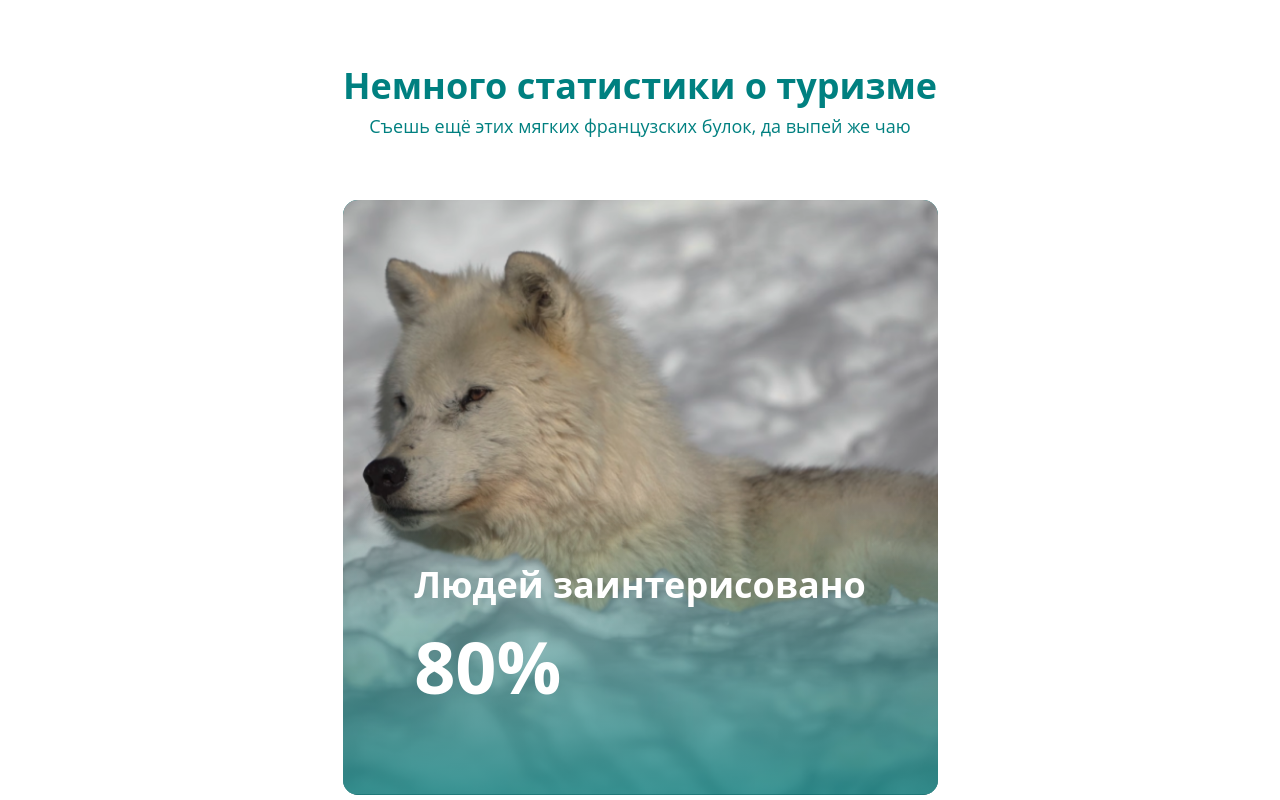
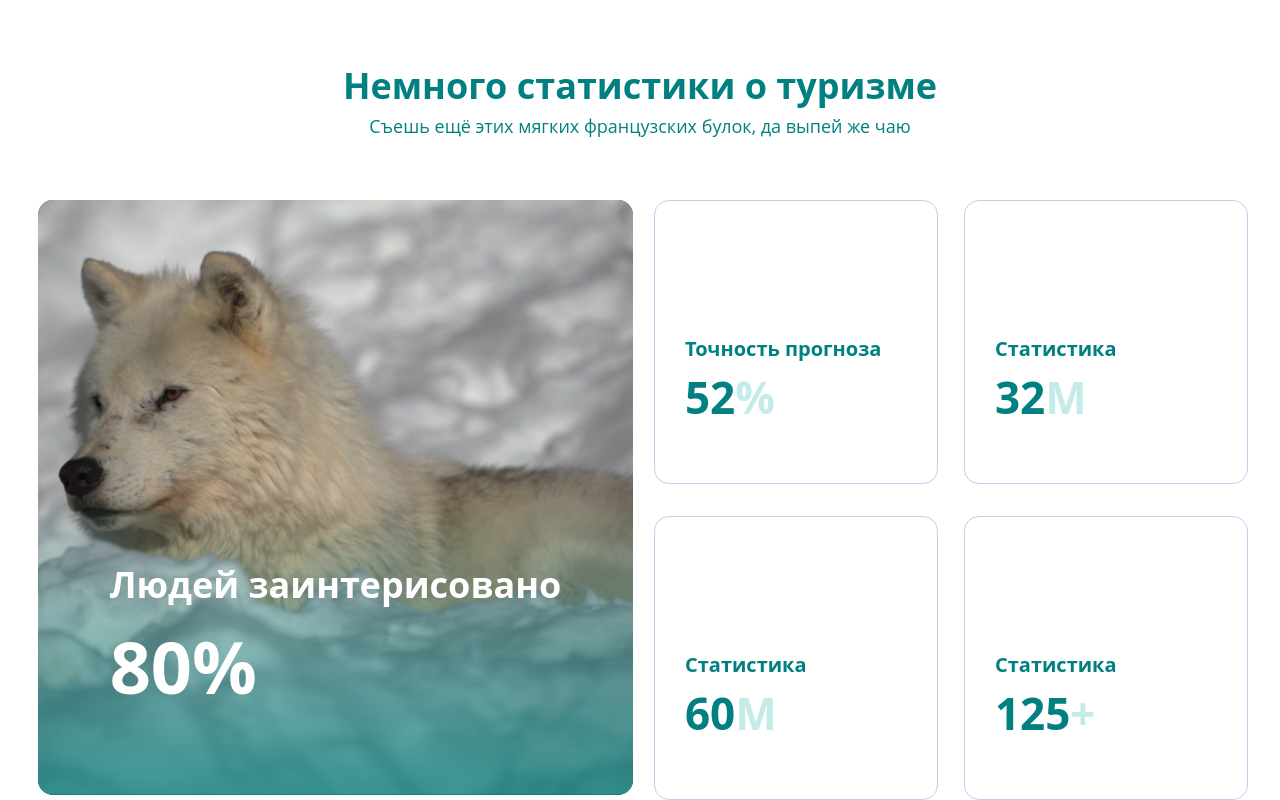
Before and after one commit to toastmanager/yakutia-your-landmark, a React (Vite) app: page / in a window 1280 px wide. Shown: the part 1000-1800 px from the top of the page. Built offline with nearby package versions, Linux system fonts and the light colour scheme.

Commit message:
landing stats

```diff
--- a/src/components/Landing/Stats.tsx
+++ b/src/components/Landing/Stats.tsx
@@ -7,7 +7,7 @@ const LandingStats = () => {
                 <h1 className="font-bold text-[36px] text-center">Немного статистики о туризме</h1>
                 <p className="text-center">Cъешь ещё этих мягких французских булок, да выпей же чаю</p>
             </div>
-            <div>
+            <div className='grid grid-cols-2 gap-[28px]'>
                 <div className="w-[595px] h-[595px] rounded-[15px] bg-winter-cian relative flex justify-center">
                     <div className='absolute bottom-[75px] z-10 text-white'>
                         <h1 className='text-[36px] font-bold'>Людей заинтерисовано</h1>
@@ -16,15 +16,26 @@ const LandingStats = () => {
                     <div className="bg-gradient-to-t from-winter-cian via-transparent from-10 opacity-70 absolute w-full h-full rounded-[15px] z-0"></div>
                     <img src={image2} className='w-full h-full object-cover rounded-[15px]'/>
                 </div>
-                <div></div>
+                <div className='grid gap-[32px] grid-cols-2 grid-rows-2'>
+                    <StatsBlock text='Точность прогноза' value={52} unit='%'/>
+                    <StatsBlock text='Статистика' value={32} unit='М'/>
+                    <StatsBlock text='Статистика' value={60} unit='М'/>
+                    <StatsBlock text='Статистика' value={125} unit='+'/>
+                </div>
             </div>
         </div>
     )
 }
 
-const StatsBlock = () => {
+const StatsBlock = (props: {text: string, value: number, unit: string}) => {
     return (
-        <></>
+        <div className='border border-winter-light-purple h-[284px] w-[284px] rounded-[15px] py-[53px] px-[30px] text-winter-cian flex flex-col justify-end'>
+            <h2 className='text-[20px] font-bold'>{props.text}</h2>
+            <h1 className='text-[44px] font-bold'>
+                {props.value}
+                <span className='text-winter-blue'>{props.unit}</span>
+            </h1>
+        </div>
     )
 }
 export default LandingStats
```
